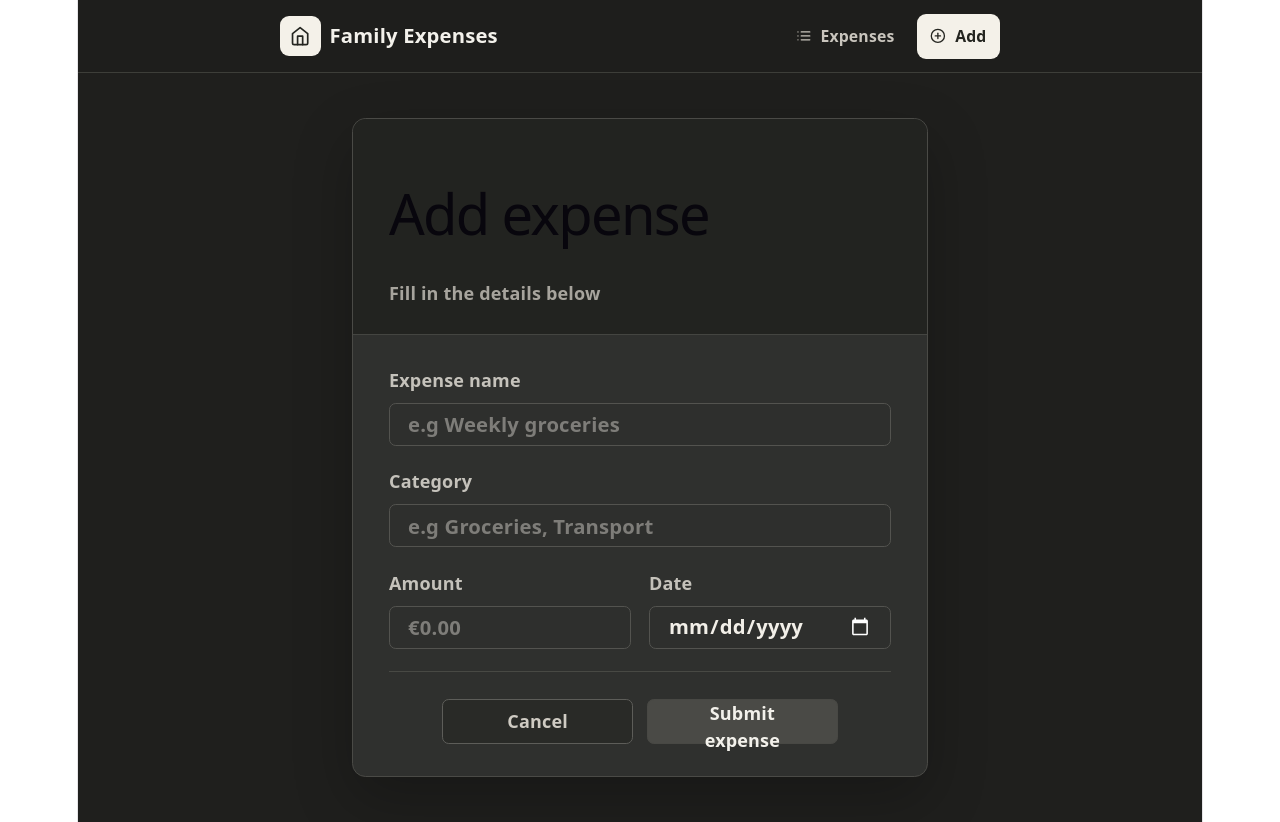
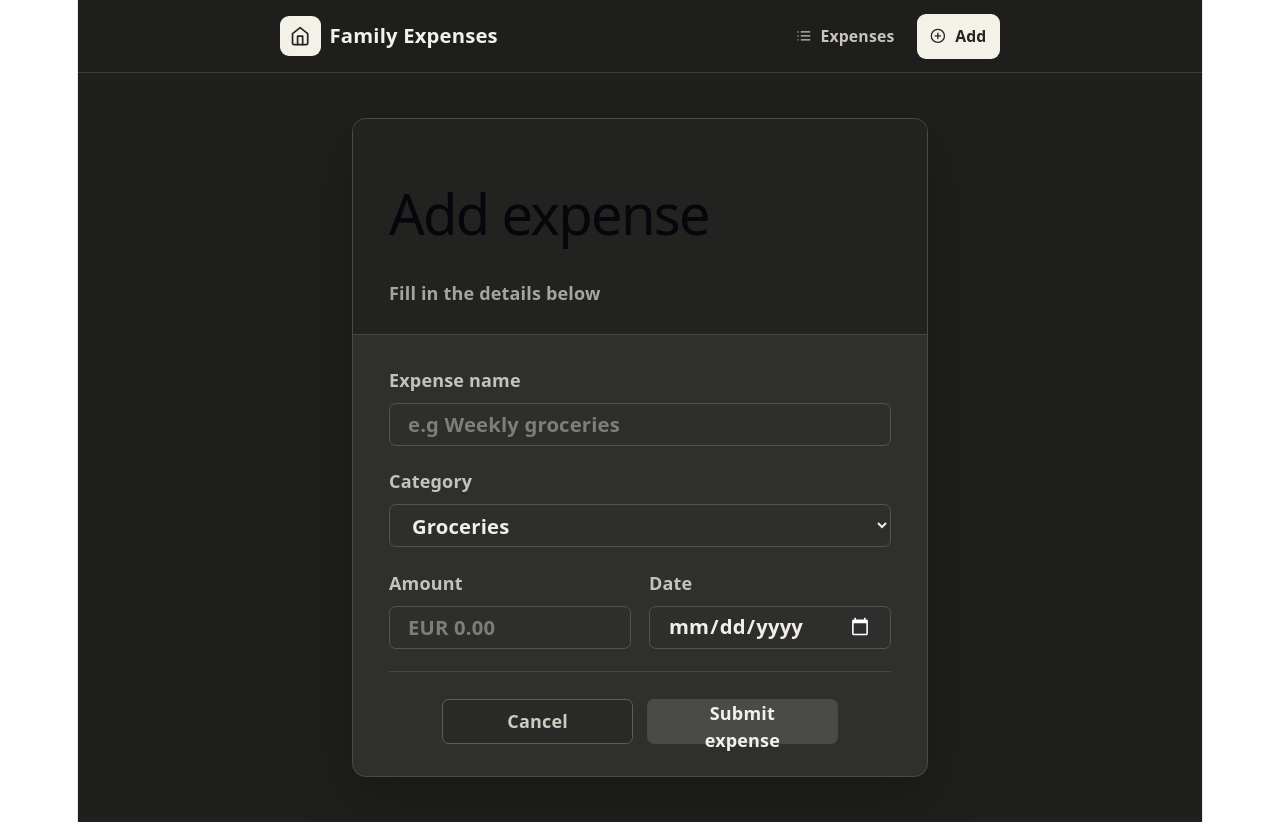
Before and after one commit to akanksha-agarwal93/FamilyExpenseTracker, a React (Vite) app: page /add-expense in a window 1280 px wide. Built offline with nearby package versions, Linux system fonts and the light colour scheme.

Commit message:
Moved Expense Category logic and icon fetching to utils and types

```diff
--- a/src/components/Expenses.tsx
+++ b/src/components/Expenses.tsx
@@ -1,56 +1,13 @@
 import { useMemo } from "react"
 import { useNavigate } from "react-router-dom"
-import {
-	FiCoffee,
-	FiEdit2,
-	FiMonitor,
-	FiPlus,
-	FiShoppingCart,
-	FiTrash2,
-	FiTruck,
-} from "react-icons/fi"
-import { MdOutlineRestaurant } from "react-icons/md"
+import { FiEdit2, FiPlus, FiTrash2 } from "react-icons/fi"
 import { useExpenses } from "../context/ExpenseContextState"
 import type { Expense } from "../types/Expense"
+import { getExpenseIcon } from "../utils/ExpenseCategoryIcon"
+import { currencyFormatter, dateFormatter, getDateGroupLabel } from "../utils/Formatters"
 
-const currencyFormatter = new Intl.NumberFormat("en-US", {
-	currency: "EUR",
-	style: "currency",
-})
-
-const dateFormatter = new Intl.DateTimeFormat("en-US", {
-	day: "numeric",
-	month: "short",
-})
-
-function getExpenseDate(expense: Expense) {
+const getExpenseDate = (expense: Expense) => {
 	return new Date(expense.date)
-}
-
-function isSameDay(firstDate: Date, secondDate: Date) {
-	return firstDate.toDateString() === secondDate.toDateString()
-}
-
-function getDateGroupLabel(date: Date) {
-	const today = new Date()
-	const yesterday = new Date()
-	yesterday.setDate(today.getDate() - 1)
-
-	if (isSameDay(date, today)) return "TODAY"
-	if (isSameDay(date, yesterday)) return "YESTERDAY"
-
-	return dateFormatter.format(date).toUpperCase()
-}
-
-function getExpenseIcon(category: string) {
-	const normalizedCategory = category.toLowerCase()
-
-	if (normalizedCategory.includes("transport")) return <FiTruck />
-	if (normalizedCategory.includes("dining")) return <MdOutlineRestaurant />
-	if (normalizedCategory.includes("entertainment")) return <FiMonitor />
-	if (normalizedCategory.includes("coffee")) return <FiCoffee />
-
-	return <FiShoppingCart />
 }
 
 export default function Expenses() {
@@ -76,7 +33,9 @@ export default function Expenses() {
 	const thisMonthAmount = expenses
 		.filter((expense) => {
 			const date = getExpenseDate(expense)
-			return date.getMonth() === currentMonth && date.getFullYear() === currentYear
+			return (
+				date.getMonth() === currentMonth && date.getFullYear() === currentYear
+			)
 		})
 		.reduce((total, expense) => total + expense.amount, 0)
 
@@ -131,7 +90,9 @@ export default function Expenses() {
 				<section className='overflow-hidden rounded-xl border border-[#4a4a46] bg-[#2f302e]'>
 					{sortedExpenses.length === 0 ? (
 						<div className='px-6 py-12 text-center'>
-							<p className='text-lg font-bold text-[#f3f1eb]'>No expenses yet</p>
+							<p className='text-lg font-bold text-[#f3f1eb]'>
+								No expenses yet
+							</p>
 							<p className='mt-1 text-base font-semibold text-[#aaa69e]'>
 								Add your first expense to start tracking.
 							</p>
@@ -157,7 +118,7 @@ export default function Expenses() {
 												{expense.name || "Untitled expense"}
 											</h2>
 											<p className='mt-0.5 truncate text-base font-semibold leading-tight text-[#aaa69e]'>
-												{expense.category} ·{" "}
+												{expense.category} -{" "}
 												{dateFormatter.format(getExpenseDate(expense))}
 											</p>
 										</div>
@@ -190,7 +151,7 @@ export default function Expenses() {
 				</section>
 
 				<footer className='mt-8 text-center text-base font-semibold text-[#aaa69e]'>
-					{expenses.length} {expenses.length === 1 ? "expense" : "expenses"} ·{" "}
+					{expenses.length} {expenses.length === 1 ? "expense" : "expenses"} -{" "}
 					{currencyFormatter.format(totalAmount)} total
 				</footer>
 			</div>
--- a/src/shared/ExpenseForm.tsx
+++ b/src/shared/ExpenseForm.tsx
@@ -1,6 +1,10 @@
 import { useNavigate } from "react-router-dom"
 import type { Expense } from "../types/Expense"
 import { useState } from "react"
+import {
+	expenseCategories,
+	type ExpenseCategory,
+} from "../types/ExpenseCategory"
 
 interface ExpenseFormProps {
 	initialExpense?: Expense
@@ -15,7 +19,7 @@ export function ExpenseForm({
 	const expenseId = initialExpense?.id || crypto.randomUUID()
 	const [expenseName, setExpenseName] = useState(initialExpense?.name || "")
 	const [expenseCategory, setExpenseCategory] = useState(
-		initialExpense?.category || "",
+		initialExpense?.category || expenseCategories[0].value,
 	)
 	const [expenseDate, setExpenseDate] = useState(
 		initialExpense?.date ? initialExpense.date.split("T")[0] : "",
@@ -28,7 +32,7 @@ export function ExpenseForm({
 		const newExpense: Expense = {
 			id: expenseId,
 			name: expenseName,
-			category: expenseCategory,
+			category: expenseCategory as ExpenseCategory,
 			amount: parseFloat(expenseAmount) || 0,
 			date: new Date(expenseDate).toISOString(),
 		}
@@ -80,15 +84,21 @@ export function ExpenseForm({
 						>
 							Category
 						</label>
-						<input
-							type='text'
+						<select
 							id='expense-category'
-							placeholder='e.g Groceries, Transport'
-							className='h-[43px] w-full rounded-md border border-[#53534f] bg-[#2e2f2d] px-4 text-lg font-semibold text-[#f2efe8] outline-none transition placeholder:text-[#7e7d79] focus:border-[#85827b] focus:ring-2 focus:ring-[#85827b]/20'
+							className='h-[43px] w-full rounded-md border border-[#53534f] bg-[#2e2f2d] px-4 text-lg font-semibold text-[#f2efe8] outline-none transition [color-scheme:dark] focus:border-[#85827b] focus:ring-2 focus:ring-[#85827b]/20'
 							value={expenseCategory}
-							onChange={(e) => setExpenseCategory(e.target.value)}
+							onChange={(e) =>
+								setExpenseCategory(e.target.value as ExpenseCategory)
+							}
 							required
-						/>
+						>
+							{expenseCategories.map((category) => (
+								<option key={category.value} value={category.value}>
+									{category.label}
+								</option>
+							))}
+						</select>
 					</div>
 
 					<div className='grid gap-4 sm:grid-cols-2'>
@@ -104,7 +114,7 @@ export function ExpenseForm({
 								id='expense-amount'
 								min='0'
 								step='0.01'
-								placeholder='€0.00'
+								placeholder='EUR 0.00'
 								className='h-[43px] w-full rounded-md border border-[#53534f] bg-[#2e2f2d] px-4 text-lg font-semibold text-[#f2efe8] outline-none transition placeholder:text-[#7e7d79] focus:border-[#85827b] focus:ring-2 focus:ring-[#85827b]/20'
 								value={expenseAmount}
 								onChange={(e) => setExpenseAmount(e.target.value)}
--- /dev/null
+++ b/src/types/ExpenseCategory.ts
@@ -0,0 +1,20 @@
+export const expenseCategories = [
+  { icon: "shopping",     label: "Groceries",    value: "Groceries",    bg: "bg-teal-50",   text: "text-teal-700",   pill: "bg-teal-50 text-teal-800"   },
+  { icon: "transport",    label: "Transport",    value: "Transport",    bg: "bg-blue-50",   text: "text-blue-700",   pill: "bg-blue-50 text-blue-800"   },
+  { icon: "dining",       label: "Dining",       value: "Dining",       bg: "bg-amber-50",  text: "text-amber-700",  pill: "bg-amber-50 text-amber-800"  },
+  { icon: "entertainment",label: "Entertainment",value: "Entertainment",bg: "bg-purple-50", text: "text-purple-700", pill: "bg-purple-50 text-purple-800" },
+  { icon: "coffee",       label: "Coffee",       value: "Coffee",       bg: "bg-orange-50", text: "text-orange-700", pill: "bg-orange-50 text-orange-800" },
+  { icon: "mobile",       label: "Mobile bill",  value: "Mobile bill",  bg: "bg-pink-50",   text: "text-pink-700",   pill: "bg-pink-50 text-pink-800"   },
+  { icon: "home",         label: "House rent",   value: "House rent",   bg: "bg-teal-50",   text: "text-teal-700",   pill: "bg-teal-50 text-teal-800"   },
+  { icon: "bill",         label: "Bill",         value: "Bill",         bg: "bg-green-50",  text: "text-green-700",  pill: "bg-green-50 text-green-800"  },
+  { icon: "shopping",     label: "Shopping",     value: "Shopping",     bg: "bg-teal-50",   text: "text-teal-700",   pill: "bg-teal-50 text-teal-800"   },
+  { icon: "shopping",     label: "Other",        value: "Other",        bg: "bg-gray-100",  text: "text-gray-600",   pill: "bg-gray-100 text-gray-700"   },
+] as const
+export type ExpenseCategory = (typeof expenseCategories)[number]["value"]
+
+export const getExpenseCategory = (category: string) => {
+	return (
+		expenseCategories.find((expenseCategory) => expenseCategory.value === category) ||
+		expenseCategories[expenseCategories.length - 1]
+	)
+}
--- /dev/null
+++ b/src/utils/ExpenseCategoryIcon.tsx
@@ -0,0 +1,24 @@
+import {
+	FiTruck,
+	FiMonitor,
+	FiCoffee,
+	FiHome,
+	FiFileText,
+	FiShoppingCart,
+} from "react-icons/fi"
+import { MdOutlineRestaurant } from "react-icons/md"
+import { AiOutlineMobile } from "react-icons/ai"
+import { getExpenseCategory } from "../types/ExpenseCategory"
+
+export const getExpenseIcon = (category: string) => {
+	const { icon } = getExpenseCategory(category)
+
+	if (icon === "transport") return <FiTruck />
+	if (icon === "dining") return <MdOutlineRestaurant />
+	if (icon === "entertainment") return <FiMonitor />
+	if (icon === "coffee") return <FiCoffee />
+	if (icon === "home") return <FiHome />
+	if (icon === "bill") return <FiFileText />
+	if (icon === "mobile") return <AiOutlineMobile />
+	return <FiShoppingCart />
+}
--- /dev/null
+++ b/src/utils/Formatters.ts
@@ -0,0 +1,26 @@
+
+export const currencyFormatter = new Intl.NumberFormat("en-US", {
+    currency: "EUR",
+    style: "currency",
+})
+
+export const dateFormatter = new Intl.DateTimeFormat("en-US", {
+    day: "numeric",
+    month: "short",
+})
+
+
+const isSameDay = (firstDate: Date, secondDate: Date) => {
+    return firstDate.toDateString() === secondDate.toDateString()
+}
+
+export const getDateGroupLabel = (date: Date) => {
+    const today = new Date()
+    const yesterday = new Date()
+    yesterday.setDate(today.getDate() - 1)
+
+    if (isSameDay(date, today)) return "TODAY"
+    if (isSameDay(date, yesterday)) return "YESTERDAY"
+    console.log(date)
+    return dateFormatter.format(date).toUpperCase()
+}
```
Also changed, not shown: src/types/Expense.ts (+7 -5 lines).
